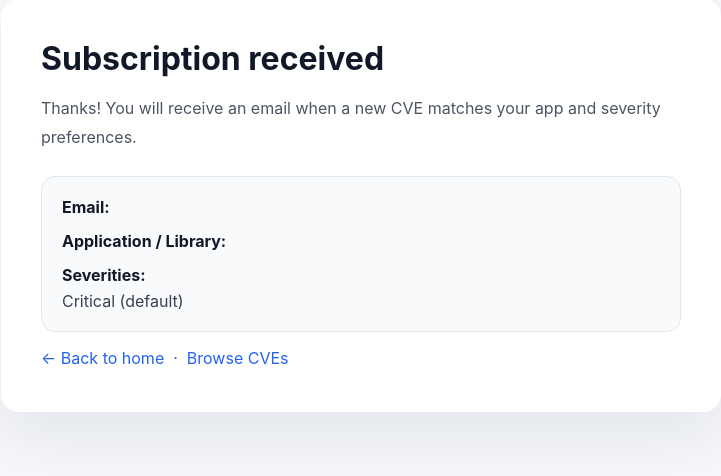
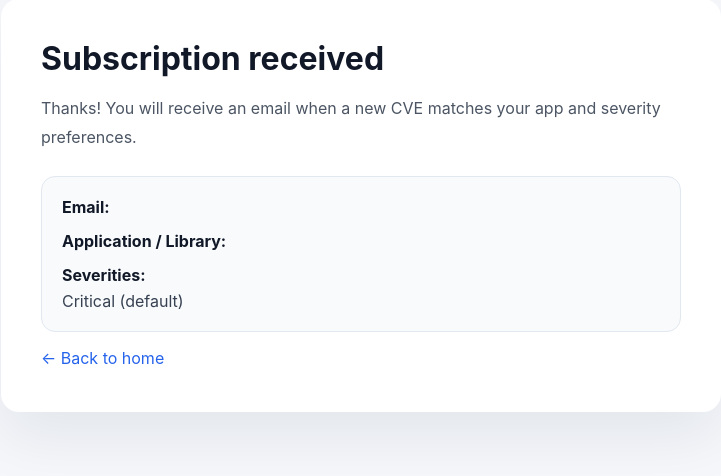
Before and after one commit to valengiaccaglia/Cvebien, a Python web app: template app/templates/subscribe_success.html in a window 1280 px wide. Shown: the part 128-604 px from the top of the page, without its empty margins (279-1000 px from the left). Run offline with Jinja, Linux system fonts and the light colour scheme; the template is opened without the code that fills it, so the values that code supplies are empty.

```diff
--- a/app/templates/subscribe_success.html
+++ b/app/templates/subscribe_success.html
@@ -39,7 +39,7 @@
             </dl>
         </div>
 
-        <p><a href="/">← Back to home</a> &nbsp;·&nbsp; <a href="/cves">Browse CVEs</a></p>
+        <p><a href="/">← Back to home</a></p>
     </div>
 </body>
 </html>
--- a/app/templates/unsubscribe_success.html
+++ b/app/templates/unsubscribe_success.html
@@ -23,7 +23,7 @@
     <div class="container">
         <h1>Unsubscribed successfully</h1>
         <p>Your subscription for <strong>{{ app_name }}</strong> has been deactivated for <strong>{{ email }}</strong>.</p>
-        <p><a href="/">← Subscribe again</a> &nbsp;·&nbsp; <a href="/cves">Browse CVEs</a></p>
+        <p><a href="/">← Subscribe again</a></p>
     </div>
 </body>
 </html>
```
